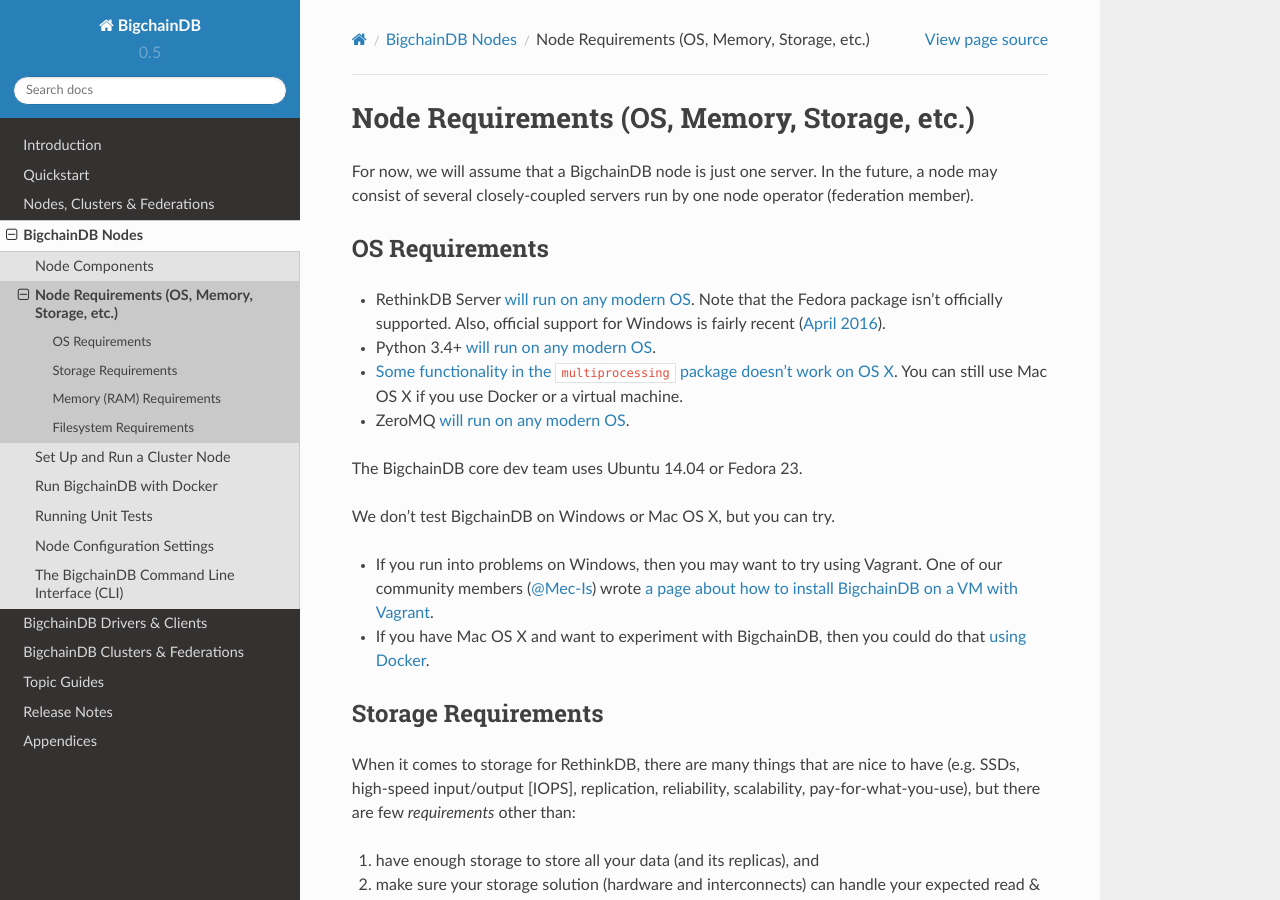
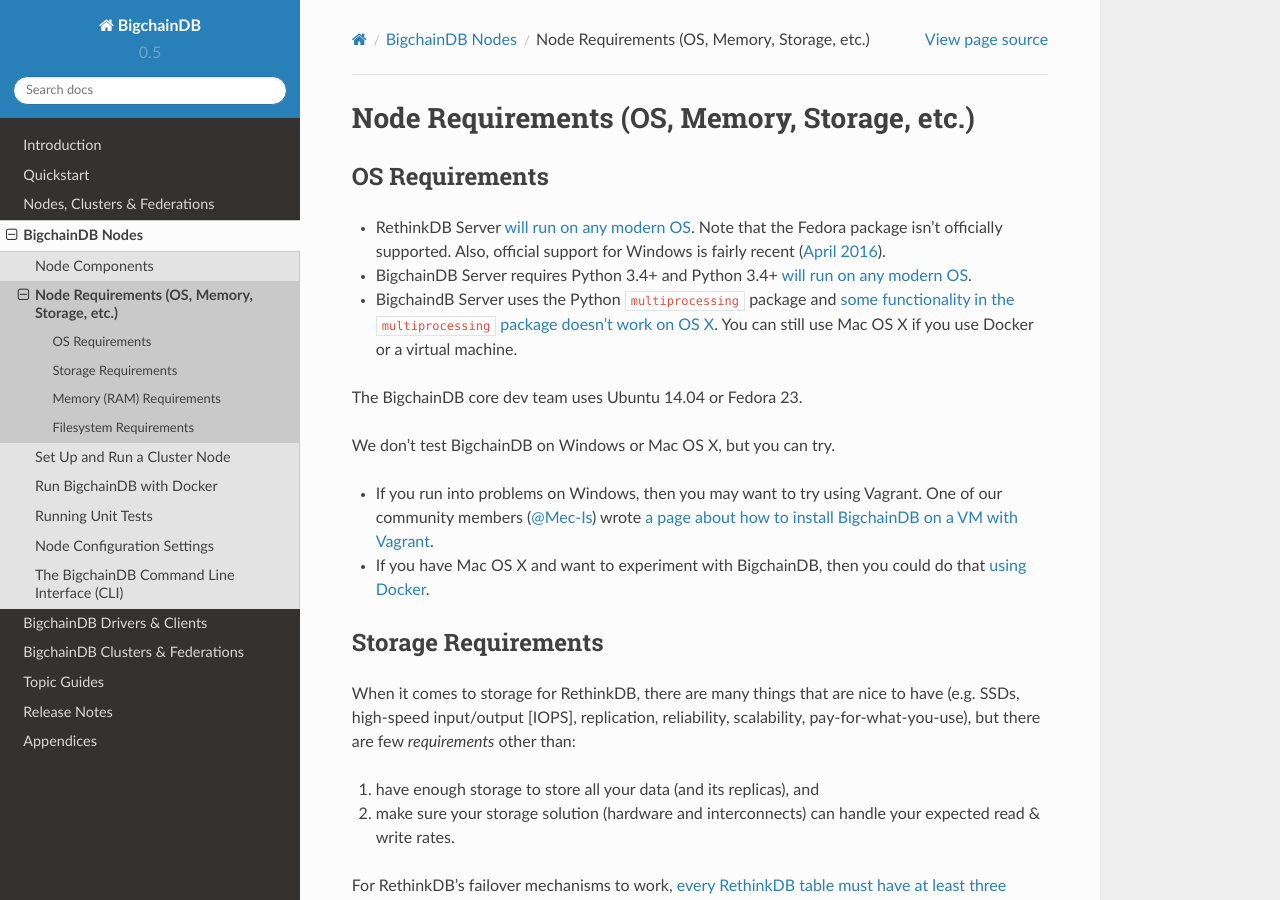
Before and after one commit to bigchaindb/bigchaindb, a Sphinx documentation site: the page built from docs/source/nodes/node-requirements.md, in a window 1280 px wide and 900 px high. Built offline with Sphinx 7.4.7 and the Read the Docs theme 2.0.0, drawn with Linux system fonts in a browser that asks for light colours.

Commit message:
docs: Updated 'Node Requirements'

```diff
--- a/docs/source/nodes/node-requirements.md
+++ b/docs/source/nodes/node-requirements.md
@@ -1,14 +1,10 @@
 # Node Requirements (OS, Memory, Storage, etc.)
-
-For now, we will assume that a BigchainDB node is just one server. In the future, a node may consist of several closely-coupled servers run by one node operator (federation member).
-
 
 ## OS Requirements
 
 * RethinkDB Server [will run on any modern OS](https://www.rethinkdb.com/docs/install/). Note that the Fedora package isn't officially supported. Also, official support for Windows is fairly recent ([April 2016](https://rethinkdb.com/blog/2.3-release/)).
-* Python 3.4+ [will run on any modern OS](https://docs.python.org/3.4/using/index.html).
-* [Some functionality in the `multiprocessing` package doesn't work on OS X](https://docs.python.org/3.4/library/multiprocessing.html#multiprocessing.Queue.qsize). You can still use Mac OS X if you use Docker or a virtual machine.
-* ZeroMQ [will run on any modern OS](http://zeromq.org/area:download).
+* BigchainDB Server requires Python 3.4+ and Python 3.4+ [will run on any modern OS](https://docs.python.org/3.4/using/index.html).
+* BigchaindB Server uses the Python `multiprocessing` package and [some functionality in the `multiprocessing` package doesn't work on OS X](https://docs.python.org/3.4/library/multiprocessing.html#multiprocessing.Queue.qsize). You can still use Mac OS X if you use Docker or a virtual machine.
 
 The BigchainDB core dev team uses Ubuntu 14.04 or Fedora 23.
 
```
